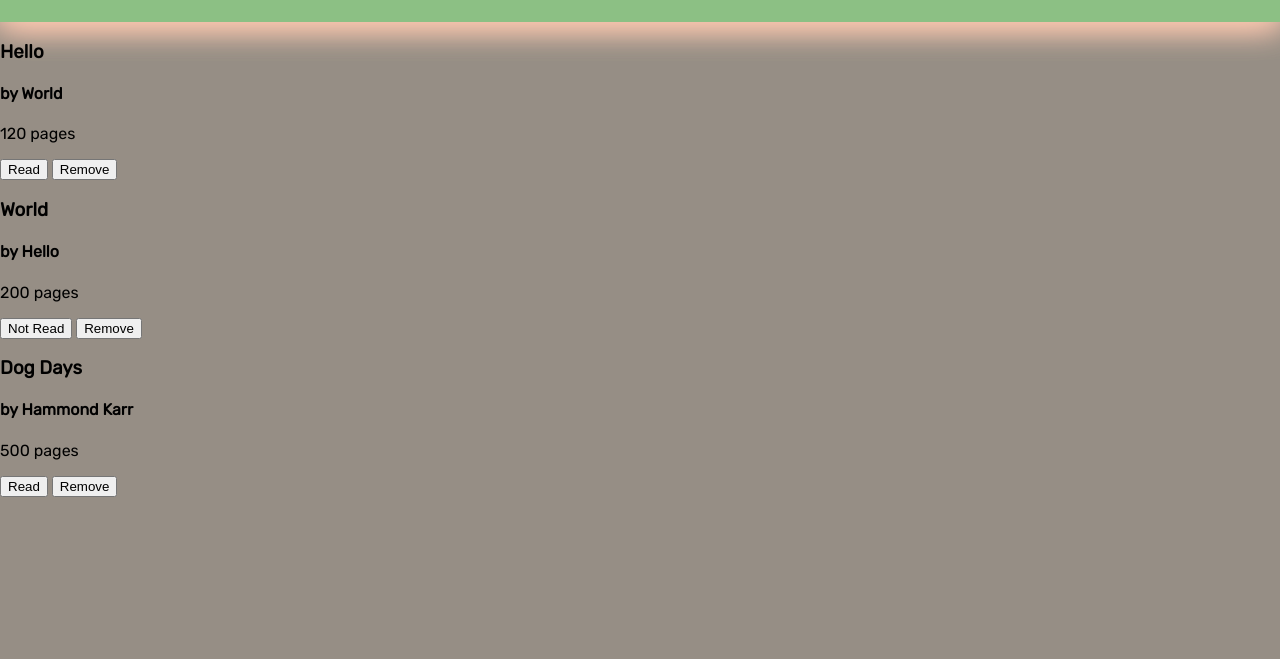
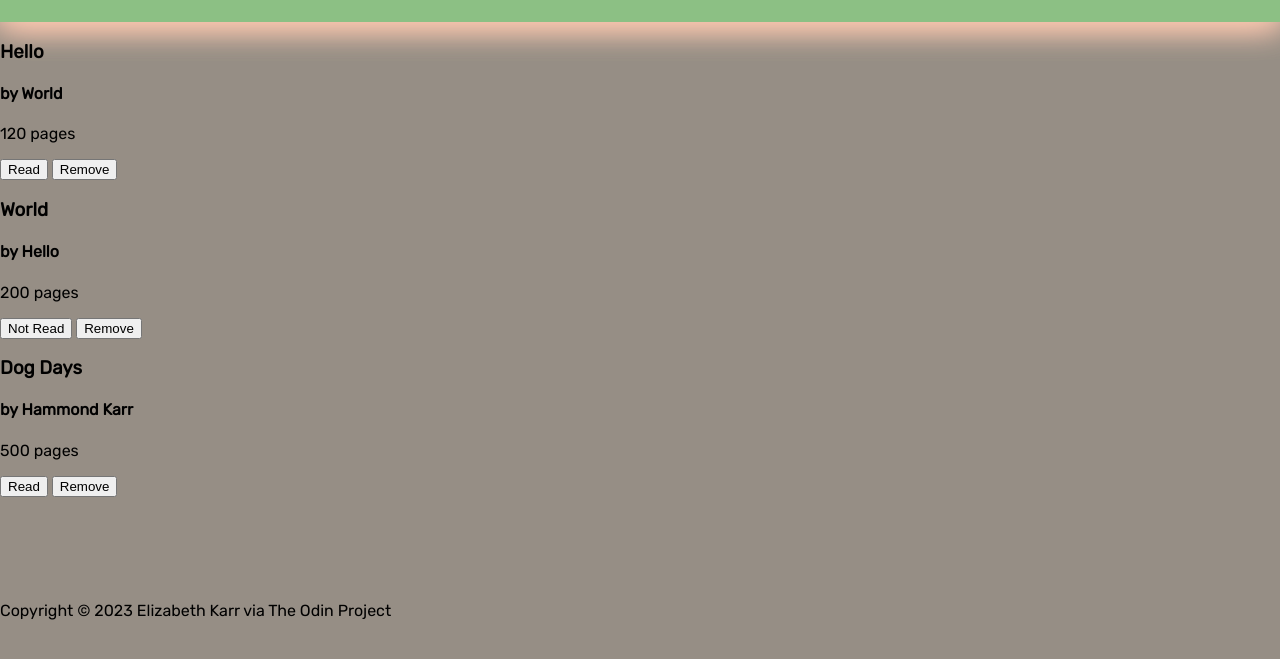
Before and after one commit to e-karr/odin-library, a plain HTML site: page index.html in a window 1280 px wide. Shown: the part 75-734 px from the top of the page. Drawn offline with Linux system fonts and the light colour scheme.

Commit message:
add footer element

```diff
--- a/index.html
+++ b/index.html
@@ -39,5 +39,7 @@
             <button id="cancel-add" type="button">Cancel</button>
         </form>
     </main>
+
+    <footer>Copyright &copy; 2023 Elizabeth Karr via The Odin Project</footer>
 </body>
 </html>
```
